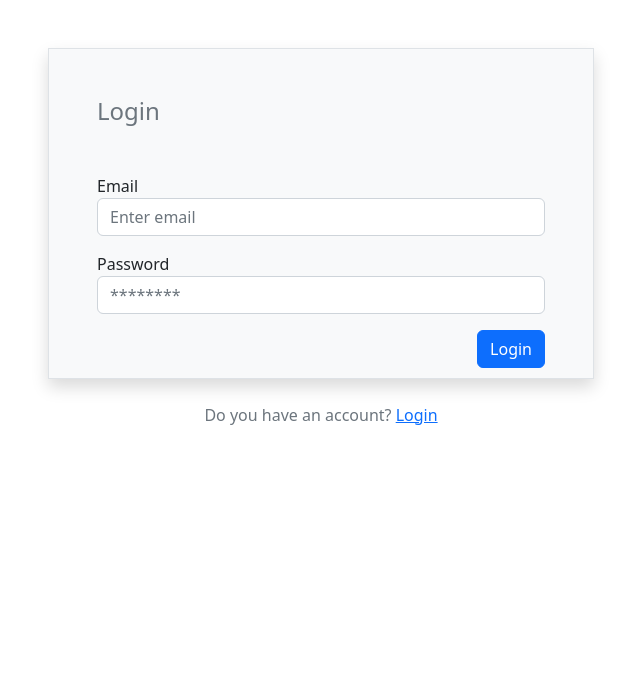
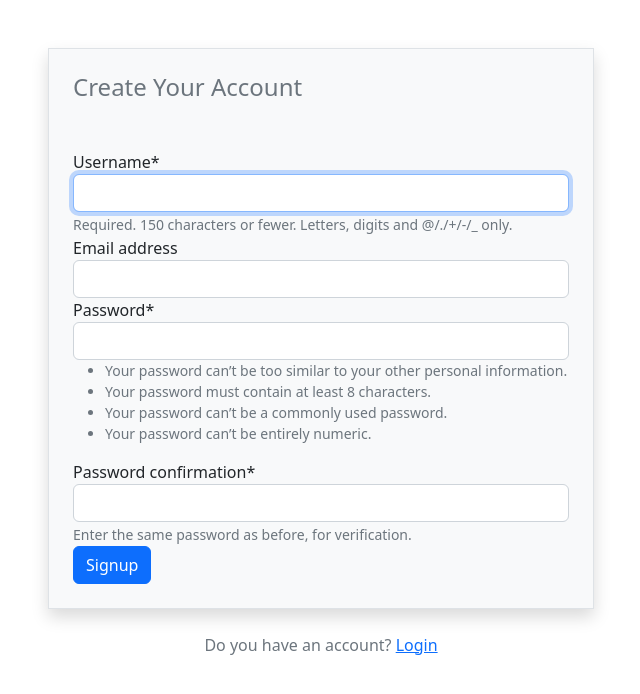
Before and after one commit to Oluwatominsin-c/Recipe_app, a Django app: page /signup/ in a window 1280 px wide. Shown: the top 694 px of the page, without its empty margins (319-959 px from the left). Run offline with Django 4.2, Linux system fonts and the light colour scheme; some libraries are stand-ins or nearby versions.

Commit message:
debugged login.html and index.html

```diff
--- a/recipe/settings.py
+++ b/recipe/settings.py
@@ -42,6 +42,8 @@ INSTALLED_APPS = [
     "recipe_app",
     "crispy_forms"
 ]
+
+CRISPY_TEMPLATE_PACK = 'bootstrap4'
 
 MIDDLEWARE = [
     'django.middleware.security.SecurityMiddleware',
--- a/recipe_app/views.py
+++ b/recipe_app/views.py
@@ -1,6 +1,7 @@
 from django.shortcuts import render
 from django.http import HttpResponse
 from .models import Recipe
+from django.shortcuts import redirect
 
 # Create your views here.
 
--- a/templates/signup.html
+++ b/templates/signup.html
@@ -1,9 +1,11 @@
+{%load crispy_forms_tags %}
+
 <!DOCTYPE html>
 <html lang="en">
   <head>
     <meta charset="utf-8" />
     <meta name="viewport" content="width=device-width, initial-scale=1" />
-    <title>Login</title>
+    <title>Sign Up</title>
 
     <!-- bootstrap CSS -->
     <link
@@ -18,30 +20,19 @@
       <div class="row">
         <div class="col-md-6 offset-md-3">
           <div class="signup-form">
-            <form action="" class="mt-5 border p-5 bg-light shadow">
-              <h4 class="mb-5 text-secondary">Login</h4>
-              <div class="mb-3 col-md-12">
-                <label for="">Email</label>
-                <input
-                  type="email"
-                  name="email"
-                  class="form-control"
-                  placeholder="Enter email"
-                  required
-                />
-              </div>
-              <div class="mb-3 col-md-12">
-                <label for="">Password</label>
-                <input
-                  type="password"
-                  name="password1"
-                  class="form-control"
-                  placeholder="********"
-                  required
-                />
-              </div>
+            <form
+              action=""
+              method="POST"
+              class="mt-5 border p-4 bg-light shadow"
+            >
+              {% csrf_token %}
+
+              <h4 class="mb-5 text-secondary">Create Your Account</h4>
+
+              {{ form|crispy }}
+
               <div class="col-md-12">
-                <button class="btn btn-primary float-end">Login</button>
+                <button class="btn btn-primary float-left">Signup</button>
               </div>
             </form>
             <p class="text-center mt-4 text-secondary">
--- a/user/views.py
+++ b/user/views.py
@@ -1,17 +1,46 @@
 from django.shortcuts import render
 from django.http import HttpResponse
 from .forms import SignUpForm, UserCreationForm
+from django.contrib.auth import authenticate, login
+from django.shortcuts import redirect
 
 
 def login(request):
-    return render(request, "login.html")
+    if request.method == "POST":
+        form = SignUpForm(request.POST)
+        if form.is_valid():
+            username = form.cleaned_data.get("username")
+            password = form.cleaned_data.get("password")
+            form.save()
+            new_user = authenticate(username=username, password=password)
+            if new_user is not None:
+                login(request, new_user)
+                return redirect("/")
+    # else:
+    #     return redirect("signup")
+    form = SignUpForm()
+
+    context = {
+        "form": form
+    }
+
+    return render(request, "login.html", context)
 
 def signup(request):
-    form = SignUpForm(request.POST)
-    if form.is_valid():
-        pass
-    else:
-        form = SignUpForm()
+    # if request.user.is_anonymous: # i.e if user is logged out
+    if request.method == "POST":
+        form = SignUpForm(request.POST)
+        if form.is_valid():
+            username = form.cleaned_data.get("username")
+            password = form.cleaned_data.get("password")
+            form.save()
+            new_user = authenticate(username=username, password=password)
+            if new_user is not None:
+                login(request, new_user)
+                return redirect("/")
+    # else:
+    #     return redirect("signup")
+    form = SignUpForm()
 
     context = {
         "form": form
```
Also changed, not shown: templates/login.html (+9 -23 lines).
